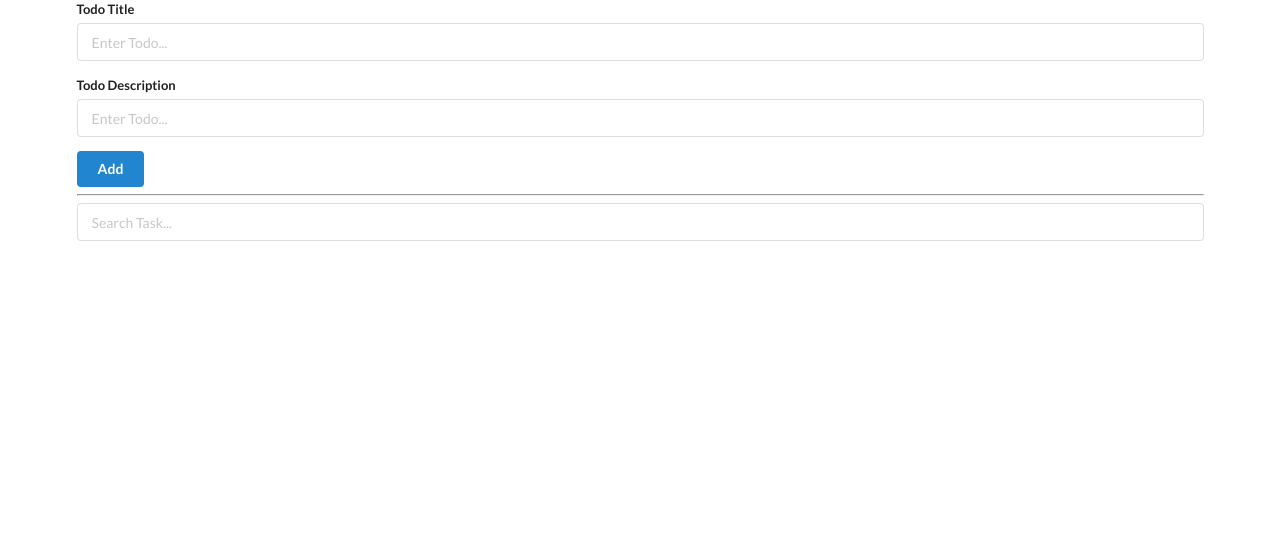
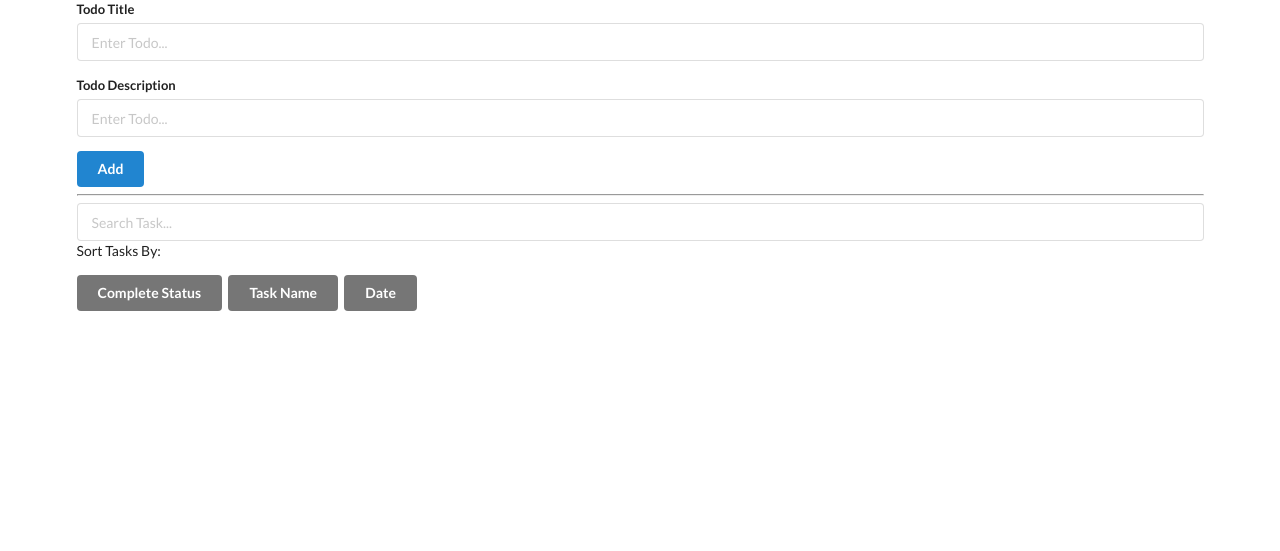
Before and after one commit to 56LogicErrorsAnd109SyntaxErrors/assessment-mod6, a Flask app: page / in a window 1280 px wide. Shown: the part 97-648 px from the top of the page. Run offline with Flask 3, Linux system fonts and the light colour scheme; data that the repository does not hold is empty.

Commit message:
Adds sorting function for todolist

```diff
--- a/main.py
+++ b/main.py
@@ -24,13 +24,16 @@ def home():
     # The todo_list variable should be returned by running a scan on your DDB table,
     # which is then converted to a list
     search_term = request.args.get("search_term")
+    sort_type = request.args.get("sort_type")
     if search_term is None:
         search_term = ""
+
     tasks = TODOLIST.get_tasks(search_term=search_term)
+    if sort_type is not None:
+        tasks = TODOLIST.sort_tasks(tasks, sort_type)
     task_number = len(tasks)
     is_blank = request.args.get('is_blank')
     is_duplicate = request.args.get('is_duplicate')
-
 
     # can leave this line as is to use the template that's provided
     return render_template("index.html", tasks=tasks, task_number=task_number, is_blank=is_blank, is_duplicate=is_duplicate, search_term=search_term)
@@ -79,6 +82,10 @@ def search():
     search_term = request.form.get("search")
     return redirect(url_for("home", search_term=search_term))
 
+@app.route("/sort/<sort_type>")
+def sort(sort_type):
+    return redirect(url_for("home", sort_type=sort_type))
+
 
 
 
--- a/src/todo_list.py
+++ b/src/todo_list.py
@@ -5,6 +5,7 @@ import boto3
 from pynamodb.models import Model
 from pynamodb.attributes import UnicodeAttribute, BooleanAttribute
 from datetime import datetime
+from zoneinfo import ZoneInfo
 
 class Task(Model):
     class Meta:
@@ -15,6 +16,7 @@ class Task(Model):
         # aws_session_token = os.getenv('AWS_SESSION_TOKEN')
     title = UnicodeAttribute(hash_key=True)
     date_created = UnicodeAttribute()
+    time_created = UnicodeAttribute()
     status = BooleanAttribute()
     description = UnicodeAttribute()
 
@@ -59,7 +61,7 @@ class ToDoList:
             return "Task is already added to the list"
 
 
-        task = Task(title=title, status=False, date_created=str(datetime.now().date()), description=description)
+        task = Task(title=title, status=False, date_created=str(datetime.now(ZoneInfo("Asia/Singapore")).date()), time_created=str(datetime.now(ZoneInfo("Asia/Singapore")).time().replace(microsecond=0)), description=description)
         task.save()
         return True
 
@@ -98,3 +100,20 @@ class ToDoList:
         task = Task.get(hash_key=title)
         task.delete()
         return True
+
+    def sort_tasks(self, tasks, sort_type):
+        """
+        This method should sort tasks based on the given mode.
+        """
+        if sort_type == "date":
+            sorted_tasks = sorted(
+                tasks,
+                key=lambda x: datetime.strptime(f"{x['date_created']} {x['time_created']}", "%Y-%m-%d %H:%M:%S"),
+                reverse=True
+            )
+        elif sort_type == "task_name":
+            sorted_tasks = sorted(tasks, key=lambda x: x["title"])
+        elif sort_type == "status":
+            sorted_tasks = sorted(tasks, key=lambda x: x["status"])
+
+        return sorted_tasks
--- a/templates/index.html
+++ b/templates/index.html
@@ -41,6 +41,12 @@
             </div>
         </form>
 
+        <p>Sort Tasks By:</p>
+        <a class="ui grey button" href="/sort/status">Complete Status</a>
+        <a class="ui grey button" href="/sort/task_name">Task Name</a>
+        <a class="ui grey button" href="/sort/date">Date</a>
+
+
         {% for task_id in range(task_number) %}
         <div class="ui segment">
             <p class="ui big header">{{ task_id }} | {{ tasks[task_id]["title"] }}</p>
@@ -56,6 +62,7 @@
 
             <a class="ui blue button" href="/update/{{ tasks[task_id]['title'] }}">Update</a>
             <a class="ui red button" href="/delete/{{ tasks[task_id]['title'] }}">Delete</a>
+            <p class="ui description" style="font: size 11px;;">{{ tasks[task_id]["date_created"] }} {{tasks[task_id]["time_created"]}}</p>
         </div>
         {% endfor %}
     </div>
```
